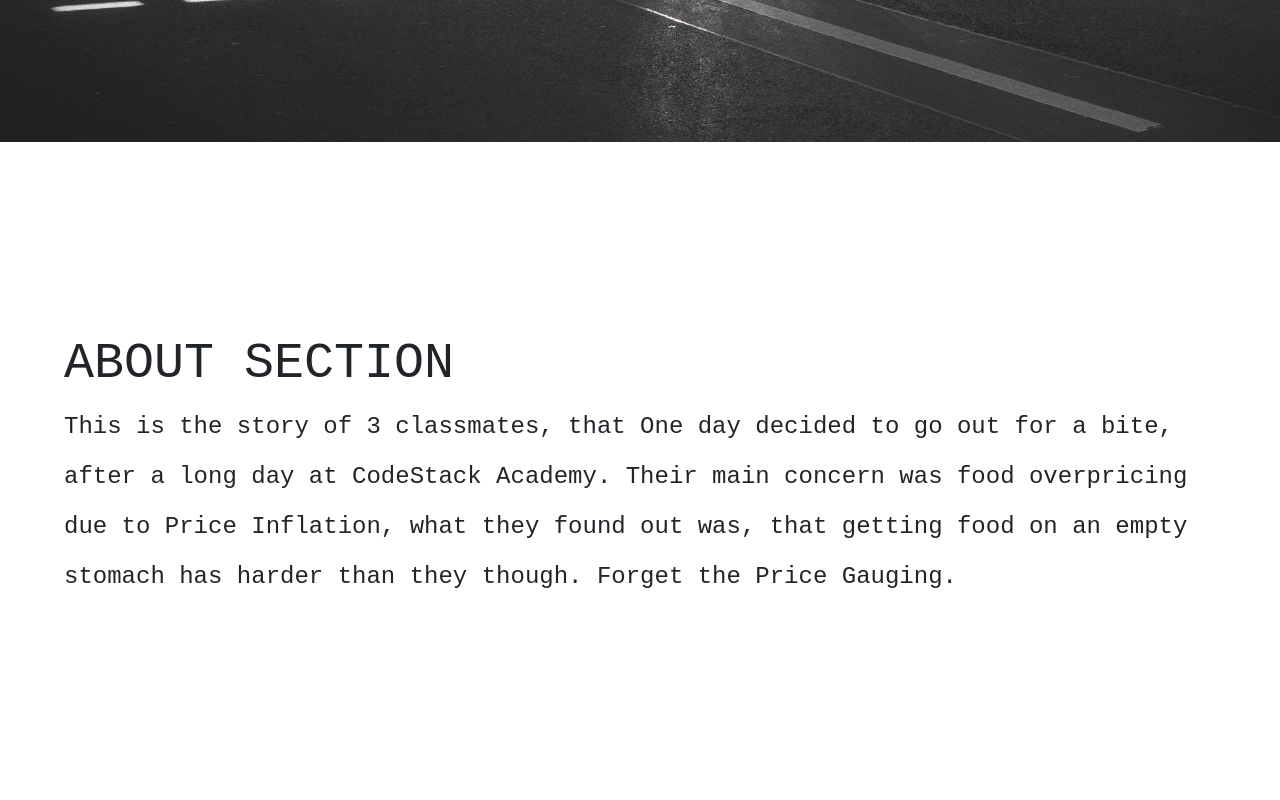
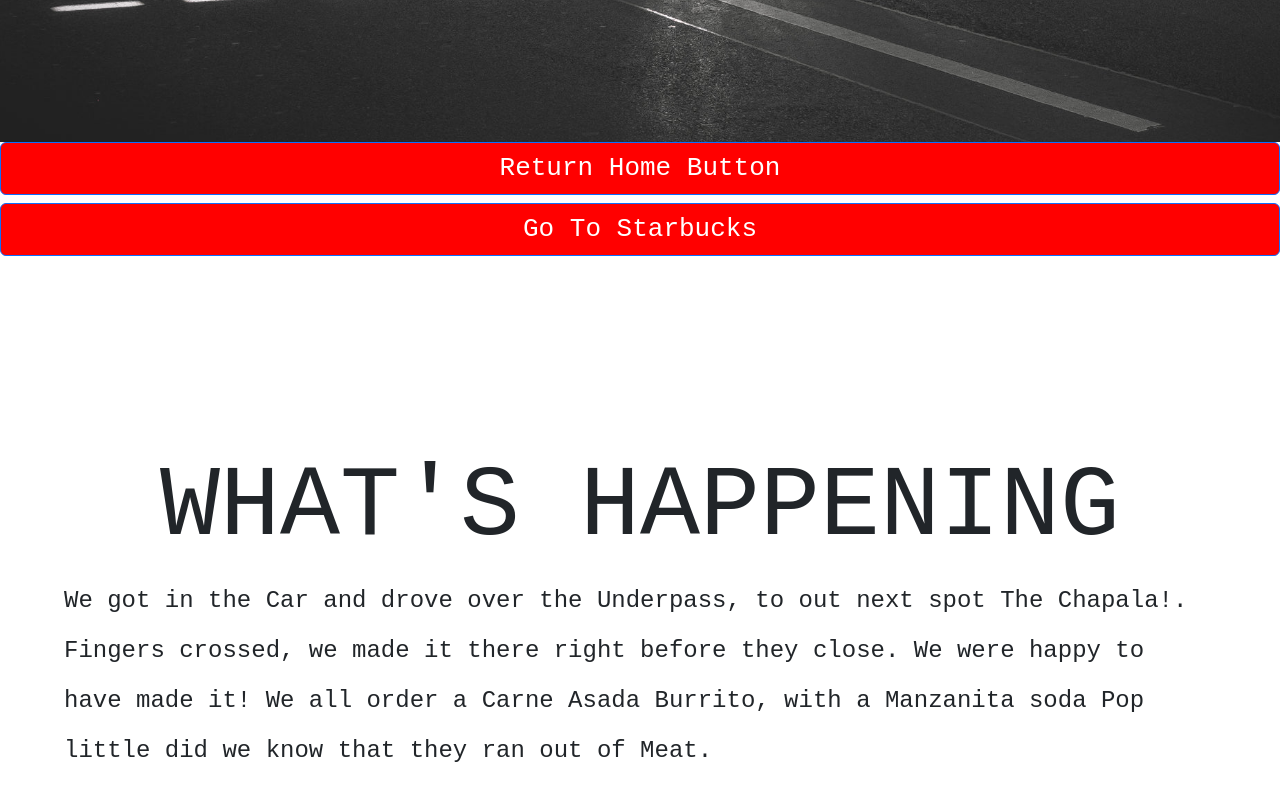
Before and after one commit to chrismartinex/TUENOV1PRACTICEHOME, a plain HTML site: page index.html in a window 1280 px wide. Shown: the part 658-1458 px from the top of the page. Drawn offline with nearby package versions, Linux system fonts and the light colour scheme.

Commit message:
2nd Change

```diff
--- a/CSS/styles.css
+++ b/CSS/styles.css
@@ -76,6 +76,7 @@ a:hover{
     font-size: 90px;
     margin: 10px 0;
     color: #fff;
+    text-align: start;
 }
 #home.content p{
     width: 90%;
@@ -83,7 +84,7 @@ a:hover{
     line-height: 1.6;
     color: red;
 }
-#about, #next, #services, #contact{
+#about{
     position: relative;
     display: flex;
     justify-content: space-around;
@@ -99,10 +100,24 @@ a:hover{
     padding: 15% 0;
 }
 .content h1 {
-    font-size: 50px;
+    font-size: 100px;
     text-transform: uppercase;
+    text-align: center;
 }
 .content p{
     font-size: 24px;
     line-height: 50px;
 }
+btn btn-primary{
+    color: red;
+}
+.button {
+    color: white;
+    font-size: xx-large;
+    background-color:red;
+}
+.button1 {
+    color: white;
+    font-size: xx-large;
+    background-color:red;
+}
--- a/index.html
+++ b/index.html
@@ -14,9 +14,9 @@
     <div class="menu-area">
         <a href="#" class="logo">PAGE SEVEN 7</a>
         <ul class="nav">
-            <li><a href="#home">Home</a></li>
-            <li><a href="#next">Next</a></li>
-            <li><a href="#story">story</a></li>
+            <li><a href="#home">Top of The Page</a></li>
+            <!-- <li><a href="#next">Next</a></li>
+            <li><a href="#story">story</a></li> -->
             <!-- <li><a href="#services">Services</a></li> -->
             <!-- <li><a href="#contact">Contact</a></li> -->
         </ul>
@@ -30,15 +30,17 @@
 
             </div>
             </section>
-
+<div class="d-grid gap-2">
+  <button class="btn btn-primary button" type="button">Return Home Button</button>
+  <button class="btn btn-primary button1" type="button">Go To Starbucks</button>
+</div>
             <section id="about">
                 <div class="content">
-                    <h1>About Section</h1>
-                    <p>This is the story of 3 classmates, that One day decided to go out for a bite,
-                        after a long day at CodeStack Academy. Their main concern was food overpricing
-                        due to Price Inflation,
-                        what they found out was, that getting food on an empty stomach has harder than they
-                        though. Forget the Price Gauging.
+                    <h1>WHAT'S HAPPENING</h1>
+                    <p>We got in the Car and drove over the Underpass, to out next spot The Chapala!.
+                        Fingers crossed, we made it there right before they close. We were happy to
+                        have made it! We all order a Carne Asada Burrito, with a Manzanita soda Pop
+                        little did we know that they ran out of Meat.
                     </p>
                 </div>
 
```
